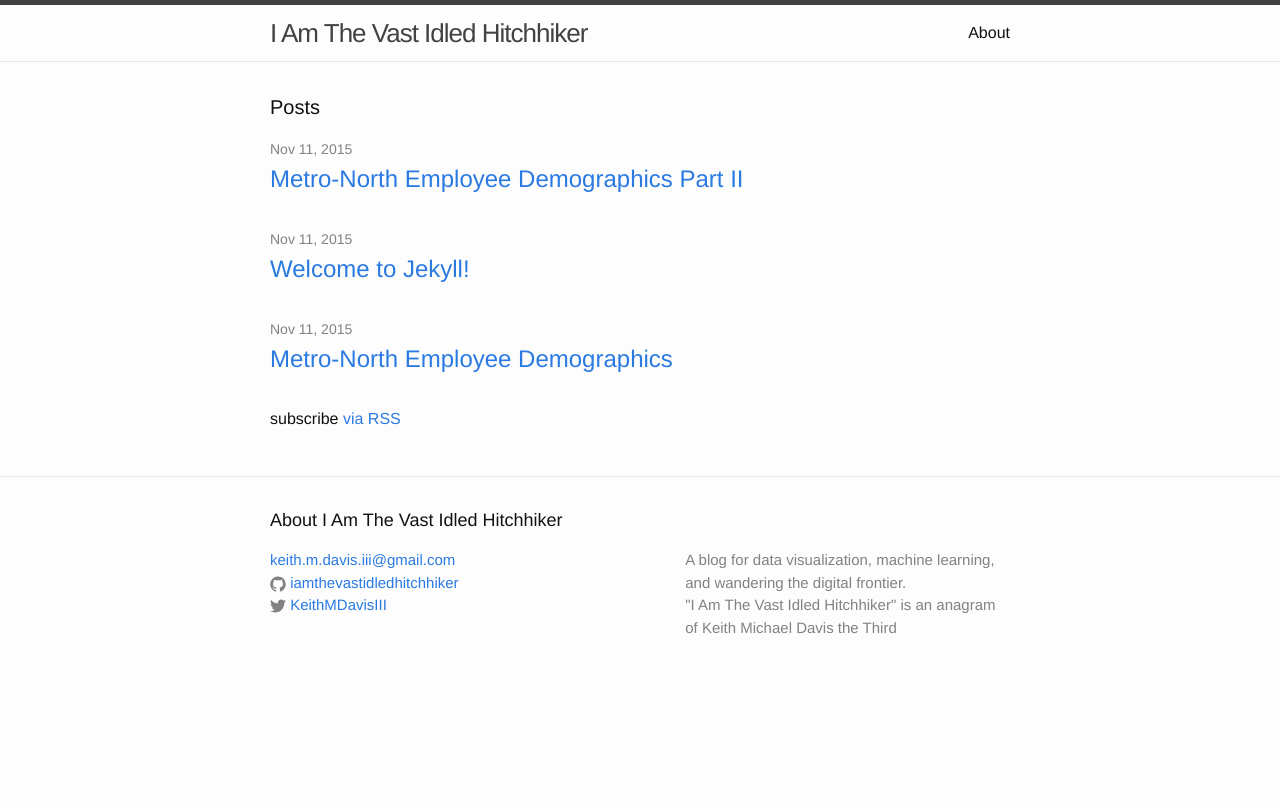
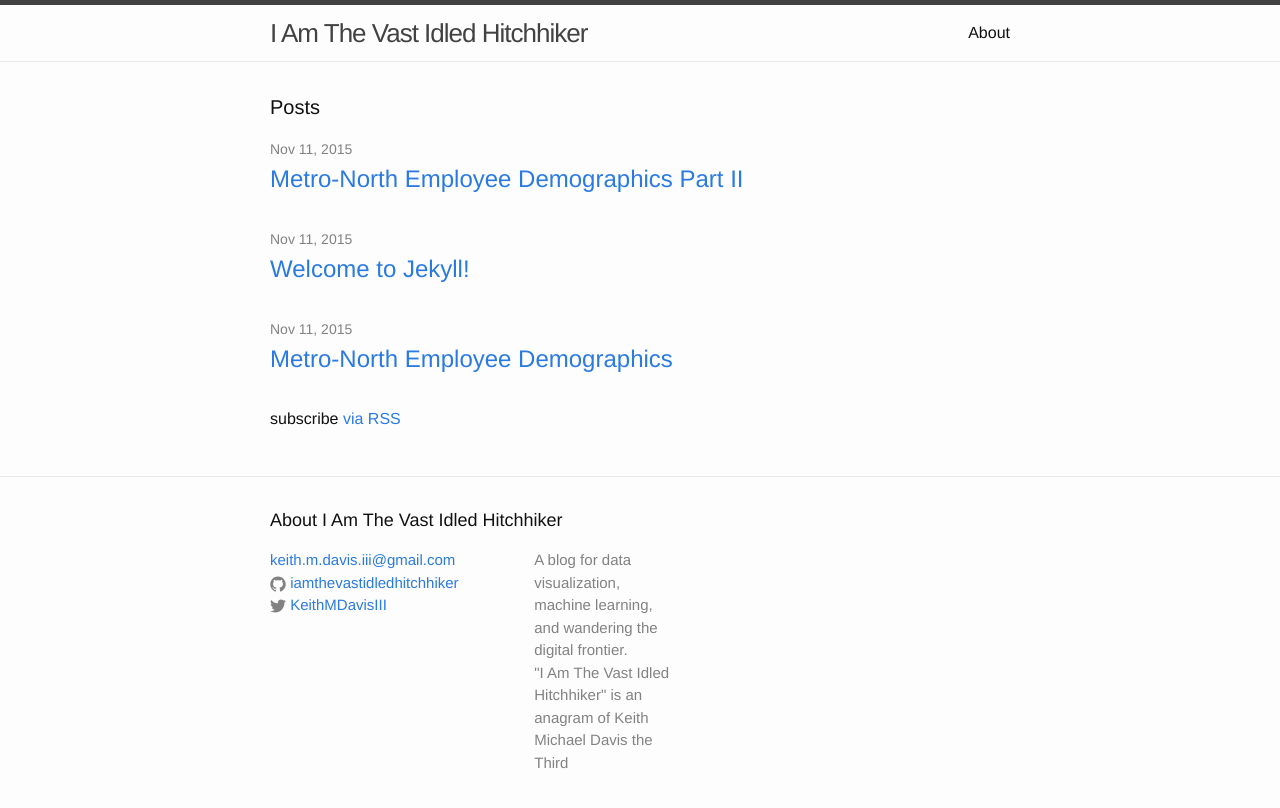
Before and after one commit to iamthevastidledhitchhiker/iamthevastidledhitchhiker.github.io, a Jekyll site: the page built from index.html, in a window 1280 px wide. Shown: the top 808 px of the page. Built offline with Jekyll 4.4.1, drawn with Linux system fonts in a browser that asks for light colours; nearby versions of some CDN libraries; library files that are not in the unit come from our copies.

Commit message:
Footer fix

```diff
--- a/_includes/footer.html
+++ b/_includes/footer.html
@@ -23,11 +23,7 @@
           </ul>
         </ul>
       </div>
-
       <div class="footer-col footer-col-2">
-      </div>
-
-      <div class="footer-col footer-col-3">
         <p>{{ site.description }}</p>
       </div>
     </div>
--- a/_includes/head.html
+++ b/_includes/head.html
@@ -7,8 +7,8 @@
   <meta name="description" content="{% if page.excerpt %}{{ page.excerpt | strip_html | strip_newlines | truncate: 160 }}{% else %}{{ site.description }}{% endif %}">
 
   <link rel="stylesheet" href="{{ "/css/main.css" | prepend: site.baseurl }}">
-    <link rel="stylesheet" href="/leaflet.css" />
-      <script src="/leaflet/leaflet.js"></script>
+    <link rel="stylesheet" href="/css/leaflet/leaflet.css" />
+      <script src="/css/leaflet/leaflet.js"></script>
 
   <link rel="canonical" href="{{ page.url | replace:'index.html','' | prepend: site.baseurl | prepend: site.url }}">
   <link rel="alternate" type="application/rss+xml" title="{{ site.title }}" href="{{ "/feed.xml" | prepend: site.baseurl | prepend: site.url }}">
```
Also changed, not shown: css/leaflet/images/layers-2x.png (renamed from leaflet/images/layers-2x.png), css/leaflet/images/layers.png (renamed from leaflet/images/layers.png), css/leaflet/images/marker-icon-2x.png (renamed from leaflet/images/marker-icon-2x.png), css/leaflet/images/marker-icon.png (renamed from leaflet/images/marker-icon.png), css/leaflet/images/marker-shadow.png (renamed from leaflet/images/marker-shadow.png), css/leaflet/leaflet-src.js (renamed from leaflet/leaflet-src.js), css/leaflet/leaflet.css (renamed from leaflet/leaflet.css), css/leaflet/leaflet.js (renamed from leaflet/leaflet.js).
